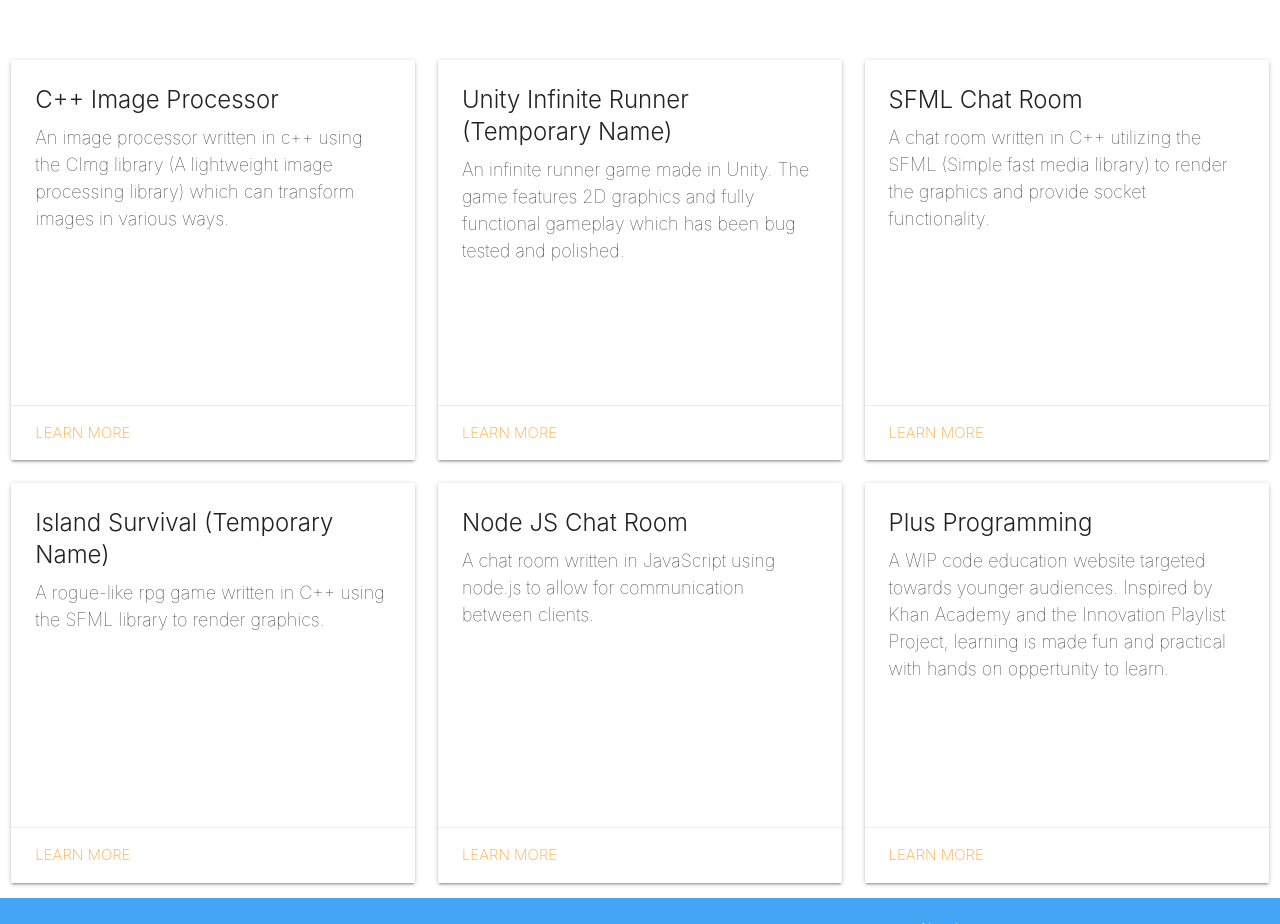
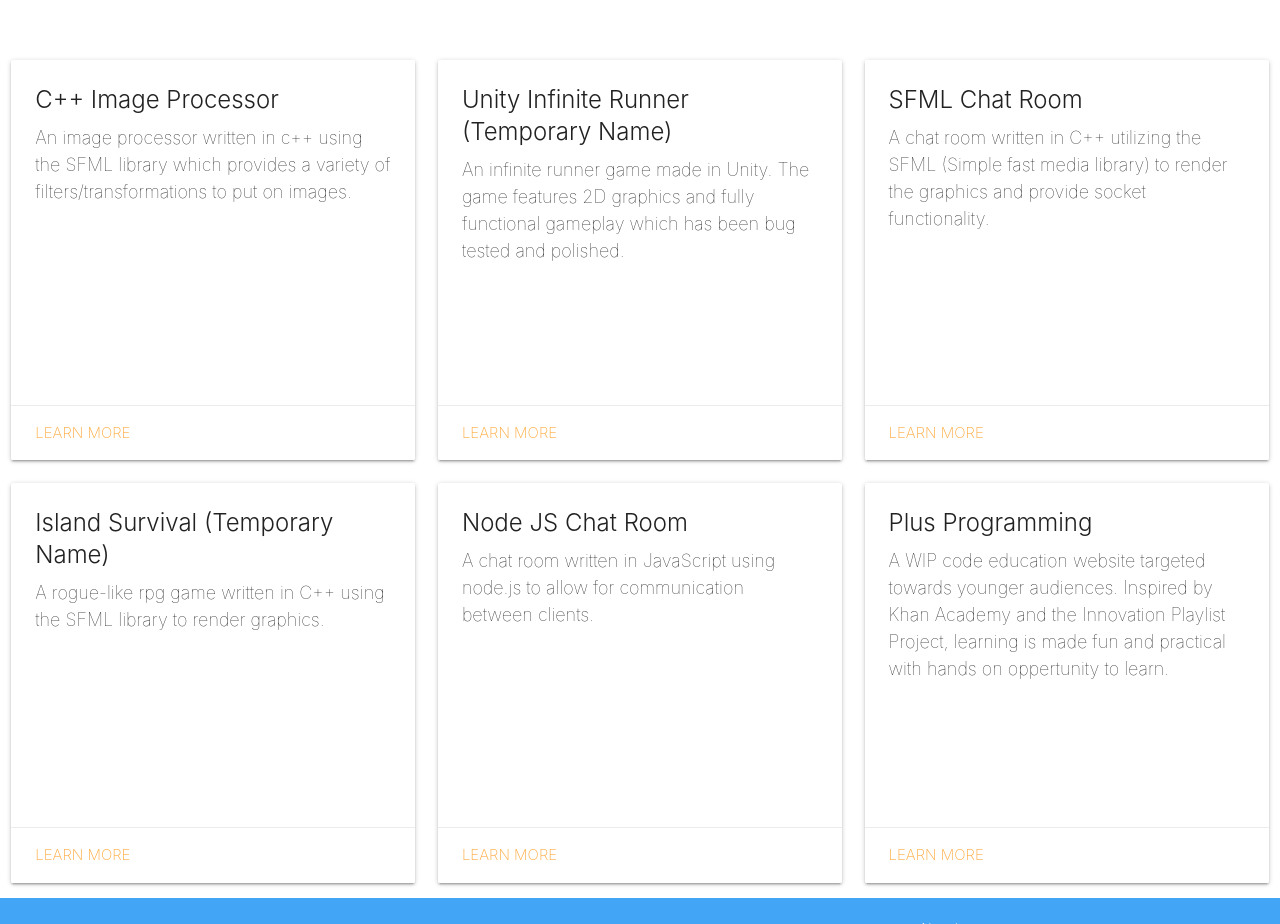
Before and after one commit to battletag13/PortfolioWebsite, a plain HTML site: page src/index.html in a window 1280 px wide. Shown: the part 1340-2264 px from the top of the page. Drawn offline with nearby package versions, Linux system fonts and the light colour scheme.

Commit message:
Updated C++ Image project card

```diff
--- a/src/index.html
+++ b/src/index.html
@@ -90,9 +90,9 @@
                     <div class="card-content">
                         <span class="card-title">C++ Image Processor</span>
                         <p>
-                            An image processor written in c++ using the CImg library
-                            (A lightweight image processing library)
-                            which can transform images in various ways.
+                            An image processor written in c++ using the SFML library
+                            which provides a variety of filters/transformations to put
+                            on images.
                         </p>
                         <br />
                         <br />
```
